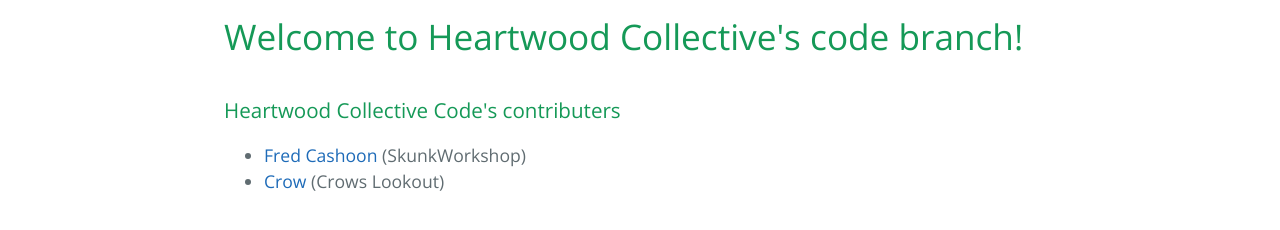
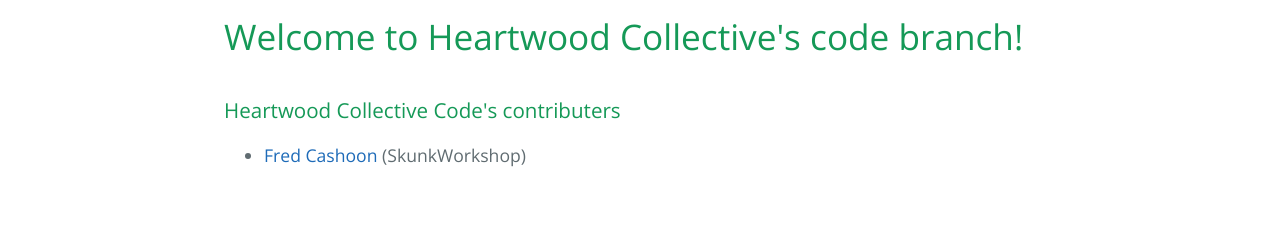
Before and after one commit to coffeechroniclescomic/coffeechroniclescomic.github.io, a plain HTML site: page index.html in a window 1280 px wide. Shown: the part 292-522 px from the top of the page. Drawn offline with nearby package versions, Linux system fonts and the light colour scheme.

Commit message:
Removed crow

```diff
--- a/index.html
+++ b/index.html
@@ -21,7 +21,6 @@
 <h3>Heartwood Collective Code's contributers</h3>
 <ul>
 <li><a href="https://fredcashoon.github.io">Fred Cashoon</a> (SkunkWorkshop)</li>
-<li><a href="https://github.com/dancooney">Crow</a> (Crows Lookout)</li>
 </ul>
     </section>
 
```
